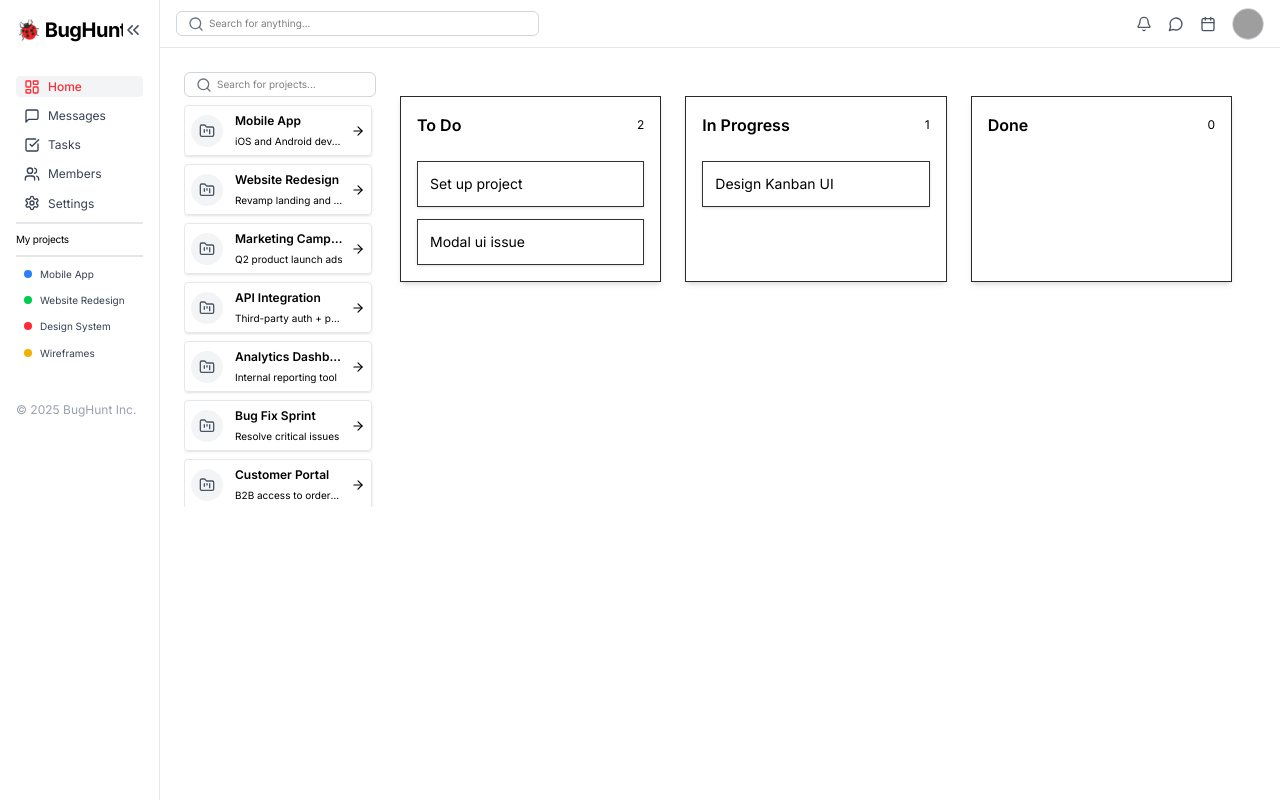
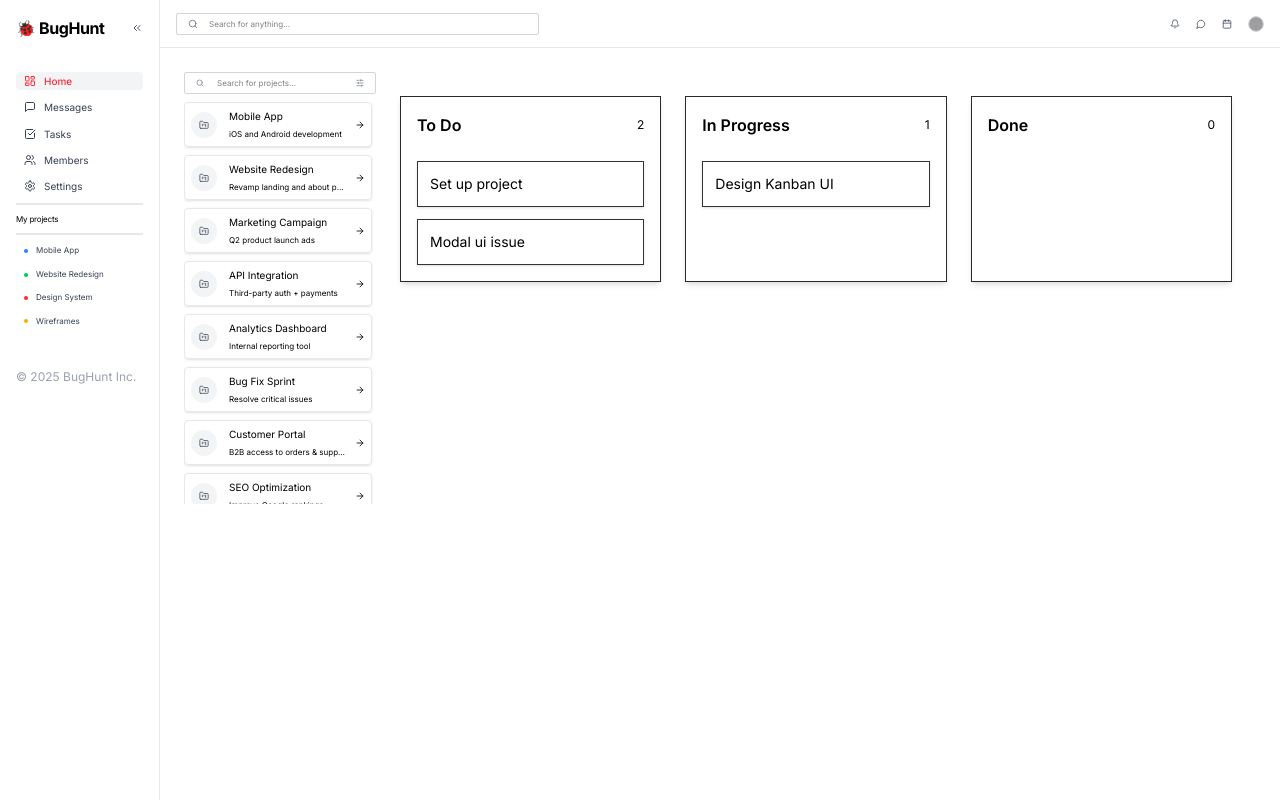
Before and after one commit to hupptechnologies/project-management-tool, a Next.js app: page /dashboard/kanban in a window 1280 px wide. Built offline with nearby package versions, Linux system fonts and the light colour scheme; grey boxes are pictures that could not be loaded.

Commit message:
Changed font and icon size

```diff
--- a/src/app/dashboard/kanban/page.tsx
+++ b/src/app/dashboard/kanban/page.tsx
@@ -1,5 +1,10 @@
 import Board from '@/components/Board';
-import { ArrowRight, FolderKanban, Search } from 'lucide-react';
+import {
+	ArrowRight,
+	FolderKanban,
+	Search,
+	SlidersHorizontal,
+} from 'lucide-react';
 
 export default function KanbanPage() {
 	const projectList = [
@@ -59,11 +64,20 @@ export default function KanbanPage() {
 		<div className="flex flex-row">
 			<div className="w-48">
 				<div className="flex items-center gap-2 relative">
-					<Search className="absolute left-3 text-gray-500" size={16} />
+					{/* Search Icon */}
+					<Search className="absolute left-3 text-gray-500" size={8} />
+
+					{/* Input */}
 					<input
 						type="text"
 						placeholder="Search for projects..."
-						className="pl-8 pr-3 py-1 text-black text-[10px] rounded-md border border-gray-300 w-full focus:outline-none focus:ring-1 focus:ring-black"
+						className="pl-8 pr-8 py-1 text-black text-[8px] rounded-[2px] border border-gray-300 w-full focus:outline-none focus:ring-1 focus:ring-black"
+					/>
+
+					{/* Filter Icon */}
+					<SlidersHorizontal
+						className="absolute right-3 text-gray-500 cursor-pointer"
+						size={8}
 					/>
 				</div>
 				<div className="h-[410px] overflow-y-auto pr-1">
@@ -77,23 +91,23 @@ export default function KanbanPage() {
 							{/* Left Section */}
 							<div className="flex items-center gap-3 w-full overflow-hidden">
 								<div className="p-2 bg-gray-100 rounded-full shrink-0">
-									<FolderKanban size={16} className="text-gray-600" />
+									<FolderKanban size={10} className="text-gray-600" />
 								</div>
 
 								<div className="flex-1 min-w-0">
 									<div className="flex items-center gap-2 mb-1">
-										<h6 className="font-semibold text-black text-[12px] truncate">
+										<h6 className=" text-black text-[10px] truncate">
 											{project.name}
 										</h6>
 									</div>
-									<p className="text-[10px] text-black truncate">
+									<p className="text-[8px] text-black truncate">
 										{project.description}
 									</p>
 								</div>
 							</div>
 
 							{/* Right Icon */}
-							<ArrowRight size={14} className="text-black shrink-0 ml-2" />
+							<ArrowRight size={10} className="text-black shrink-0 ml-2" />
 						</div>
 					))}
 				</div>
--- a/src/app/layout.tsx
+++ b/src/app/layout.tsx
@@ -31,23 +31,23 @@ export default function RootLayout({
 
 	const navItems: NavItem[] = [
 		{
-			icon: <LayoutDashboard size={16} />,
+			icon: <LayoutDashboard size={12} />,
 			label: 'Home',
 			href: '/dashboard/kanban',
 		},
 		{
-			icon: <MessageSquare size={16} />,
+			icon: <MessageSquare size={12} />,
 			label: 'Messages',
 			href: '/dashboard/message',
 		},
 		{
-			icon: <CheckSquare size={16} />,
+			icon: <CheckSquare size={12} />,
 			label: 'Tasks',
 			href: '/dashboard/bugs/new',
 		},
-		{ icon: <Users size={16} />, label: 'Members', href: '/dashboard/member' },
+		{ icon: <Users size={12} />, label: 'Members', href: '/dashboard/member' },
 		{
-			icon: <Settings size={16} />,
+			icon: <Settings size={12} />,
 			label: 'Settings',
 			href: '/dashboard/setting',
 		},
@@ -70,7 +70,7 @@ export default function RootLayout({
 									isCollapsed ? 'w-0 opacity-0' : 'w-full opacity-100'
 								}`}
 							>
-								<h1 className="text-xl font-bold tracking-tight text-black whitespace-nowrap">
+								<h1 className="text-[16px] font-bold tracking-tight text-black whitespace-nowrap">
 									🐞 BugHunt
 								</h1>
 							</div>
@@ -80,9 +80,9 @@ export default function RootLayout({
 								className="text-gray-600 hover:text-red-400 transition"
 							>
 								{isCollapsed ? (
-									<ChevronsRight size={20} />
+									<ChevronsRight size={12} />
 								) : (
-									<ChevronsLeft size={20} />
+									<ChevronsLeft size={12} />
 								)}
 							</button>
 						</div>
@@ -106,7 +106,7 @@ export default function RootLayout({
 
 										{/* Label */}
 										<span
-											className={`transition-all text-[12px] duration-300 overflow-hidden whitespace-nowrap
+											className={`transition-all text-[10px] duration-300 overflow-hidden whitespace-nowrap
 						${isCollapsed ? 'opacity-0 w-0' : 'opacity-100 w-auto'}
 					`}
 										>
--- a/src/components/Header.tsx
+++ b/src/components/Header.tsx
@@ -6,28 +6,28 @@ export default function Header() {
 		<div className="h-12 bg-white px-4 flex items-center justify-between shadow-sm border-b border-gray-200">
 			{/* Search Input */}
 			<div className="flex items-center gap-2 w-1/3 relative">
-				<Search className="absolute left-3 text-gray-500" size={16} />
+				<Search className="absolute left-3 text-gray-500" size={10} />
 				<input
 					type="text"
 					placeholder="Search for anything..."
-					className="pl-8 pr-3 py-1 text-black text-[10px] rounded-md border border-gray-300 w-full focus:outline-none focus:ring-1 focus:ring-black"
+					className="pl-8 pr-3 py-1 text-black text-[8px] rounded-[2px] border border-gray-300 w-full focus:outline-none focus:ring-1 focus:ring-black"
 				/>
 			</div>
 
 			{/* Icons */}
 			<div className="flex items-center gap-4 text-gray-600">
-				<Bell size={16} className="cursor-pointer hover:text-red-400" />
+				<Bell size={10} className="cursor-pointer hover:text-red-400" />
 				<MessageCircle
-					size={16}
+					size={10}
 					className="cursor-pointer hover:text-red-400"
 				/>
-				<Calendar size={16} className="cursor-pointer hover:text-red-400" />
+				<Calendar size={10} className="cursor-pointer hover:text-red-400" />
 				<Link href={'/dashboard/profile'}>
 					<div className="flex items-center gap-2">
 						<img
 							src="/avatar.png"
 							alt="User"
-							className="w-8 h-8 rounded-full border border-gray-300"
+							className="w-4 h-4 rounded-full border border-gray-300"
 						/>
 					</div>
 				</Link>
--- a/src/components/ProjectMenu.tsx
+++ b/src/components/ProjectMenu.tsx
@@ -17,7 +17,7 @@ export default function ProjectMenu() {
 	return (
 		<>
 			<div className="my-2 h-0.5 bg-gray-200" />
-			<h6 className="text-[10px] tracking-tight text-black whitespace-nowrap">
+			<h6 className="text-[8px] tracking-tight text-black whitespace-nowrap">
 				My projects
 			</h6>
 			<div className="my-2 h-0.5 bg-gray-200" />
@@ -32,11 +32,11 @@ export default function ProjectMenu() {
                     ${item.color}}
 				`}
 						>
-							<div className={`h-2 w-2 ${item.color} rounded-full`} />
+							<div className={`h-1 w-1 ${item.color} rounded-full`} />
 							{/* Label */}
 							<span
 								className={`transition-all
-												text-[10px]
+												text-[8px]
 												duration-300 overflow-hidden whitespace-nowrap
 						   'opacity-100 w-auto'
 					`}
```
